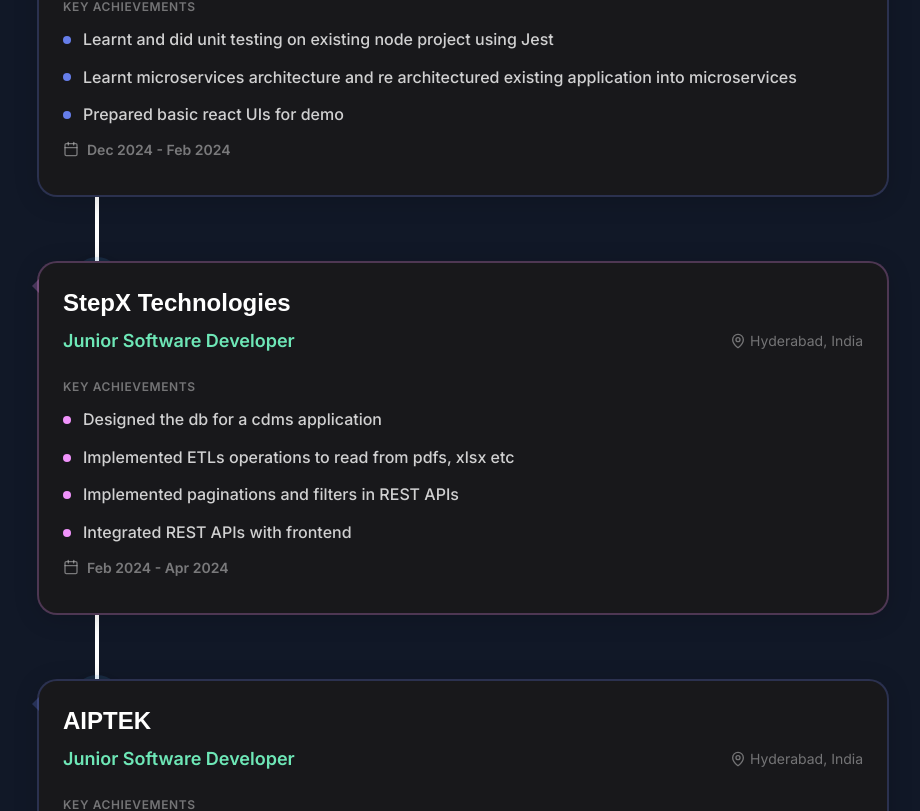
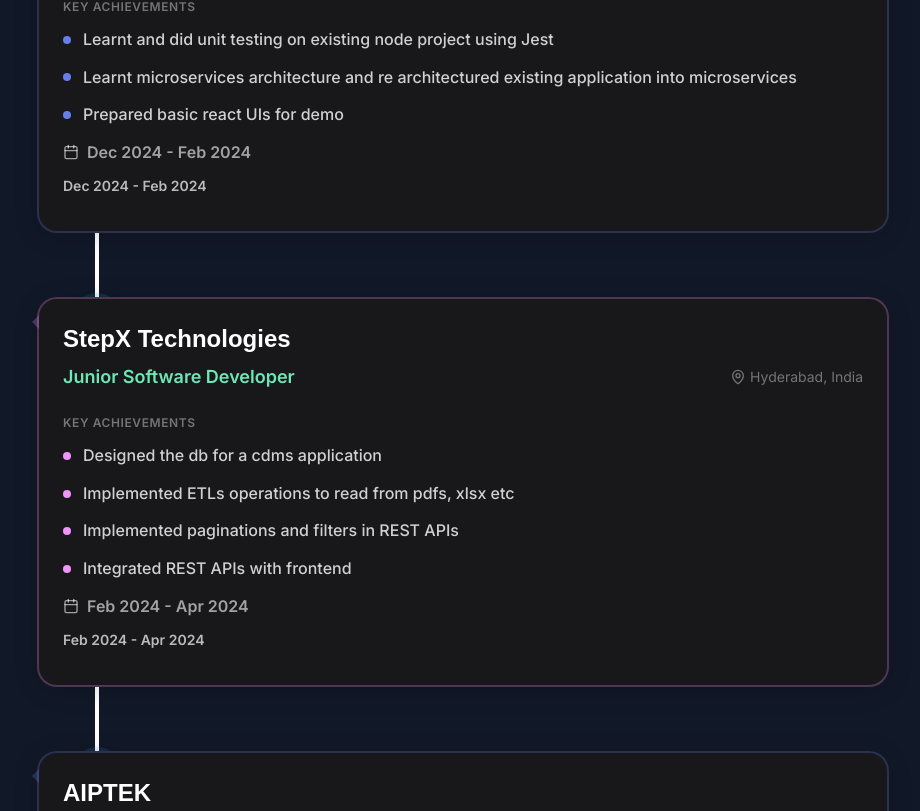
Before and after one commit to LVSSandeepKumar/portfolio, a Next.js app: page / in a window 1280 px wide. Shown: the part 6217-7028 px from the top of the page, without its empty margins (107-1027 px from the left). Built offline with nearby package versions, Linux system fonts and the light colour scheme; a web font is replaced by a local one.

Commit message:
Lint errors fixed

```diff
--- a/package.json
+++ b/package.json
@@ -22,6 +22,7 @@
     "@types/node": "^20",
     "@types/react": "^18",
     "@types/react-dom": "^18",
+    "@types/react-vertical-timeline-component": "^3.3.6",
     "autoprefixer": "^10.4.20",
     "eslint": "^8",
     "eslint-config-next": "14.2.5",
--- a/src/sections/Experience.tsx
+++ b/src/sections/Experience.tsx
@@ -35,14 +35,7 @@
                   contentArrowStyle={{
                     borderRight: `7px solid ${exp.color}40`,
                   }}
-                  date={
-                    <div className="flex items-center gap-2 text-white/60 font-semibold">
-                      <Calendar className="w-4 h-4" />
-                      <span>
-                        {exp.fromDate} - {exp.toDate}
-                      </span>
-                    </div>
-                  }
+                  date={`${exp.fromDate} - ${exp.toDate}`}
                   iconStyle={{
                     background: `linear-gradient(135deg, ${exp.color} 0%, ${exp.color}dd 100%)`,
                     color: "#fff",
@@ -73,6 +66,10 @@
                         <p className="text-white/80 m-[0px]">{point}</p>
                       </div>
                     ))}
+                    <div className="flex items-center gap-2 text-white/60 font-semibold mt-6">
+                      <Calendar className="w-4 h-4" />
+                      <span>{exp.fromDate} - {exp.toDate}</span>
+                    </div>
                   </div>
                 </VerticalTimelineElement>
               ))}
```
Also changed, not shown: 1 other file (tests, documents, lock files or other folders).
